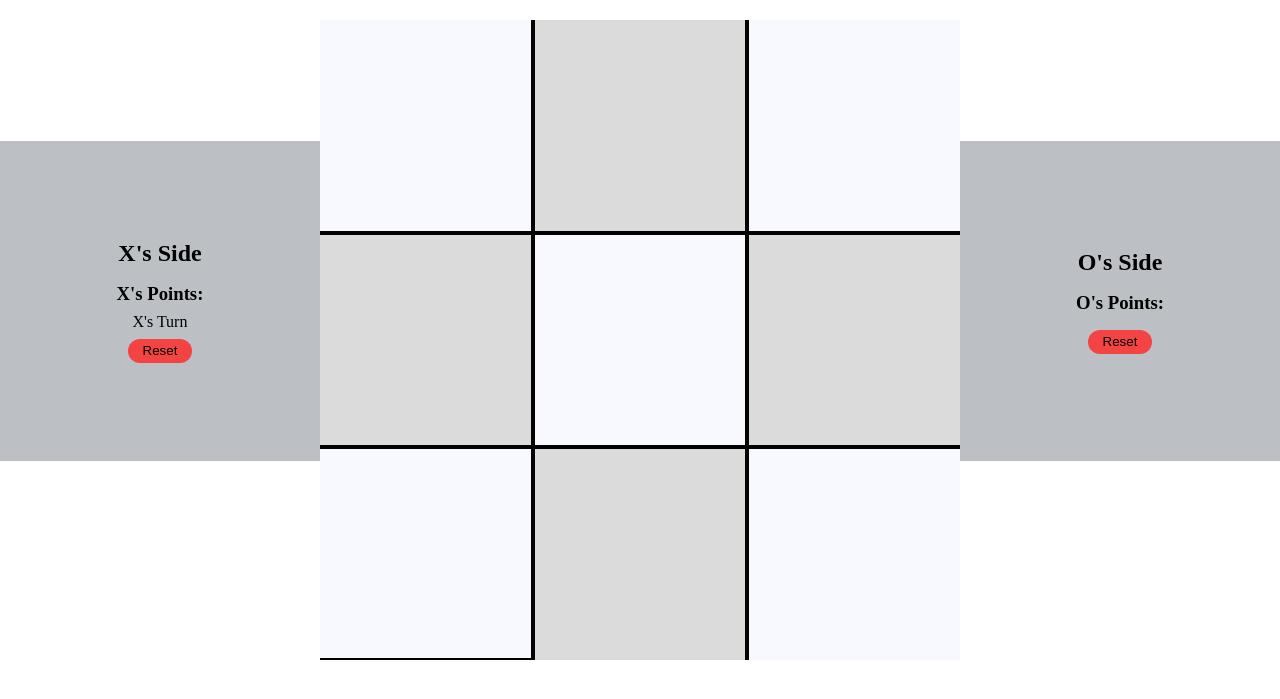
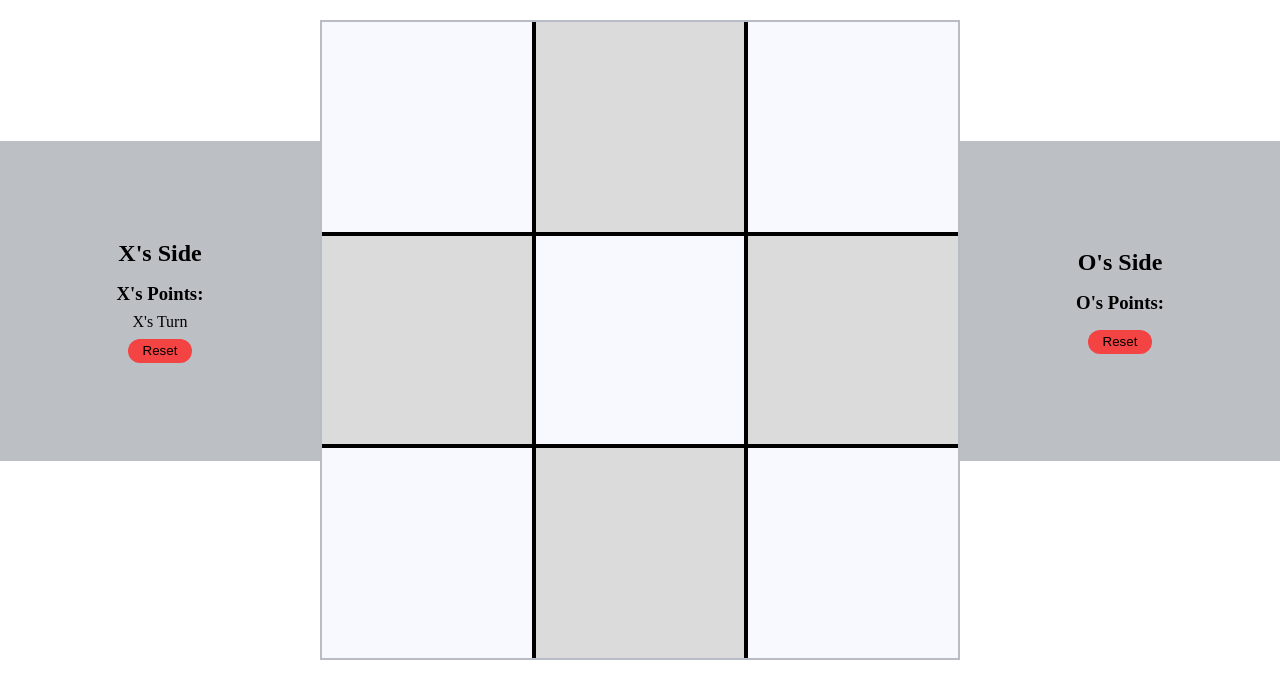
Before and after one commit to PotatoTurtles/TicTacToe, a plain HTML site: page index.html in a window 1280 px wide. Shown: the part 99-798 px from the top of the page. Drawn offline with Linux system fonts and the light colour scheme.

Commit message:
fixed styles

```diff
--- a/index.html
+++ b/index.html
@@ -32,7 +32,7 @@
                 <div class="tacBody t r b"></div>
                 <div class="tacBody l t r b"></div>
                 <div class="tacBody l t b"></div>
-                <div class="tacBody t r b"></div>
+                <div class="tacBody t r"></div>
                 <div class="tacBody l t r"></div>
                 <div class="tacBody l t"></div>
             </div>
--- a/styles.css
+++ b/styles.css
@@ -44,6 +44,7 @@
     gap: 1vh;
 }
 .tacContainer{
+    border: 2px solid rgba(129, 136, 146, 0.529);
     background-color: ghostwhite;
     width: 50vw;
     min-height: 50vw;
```
